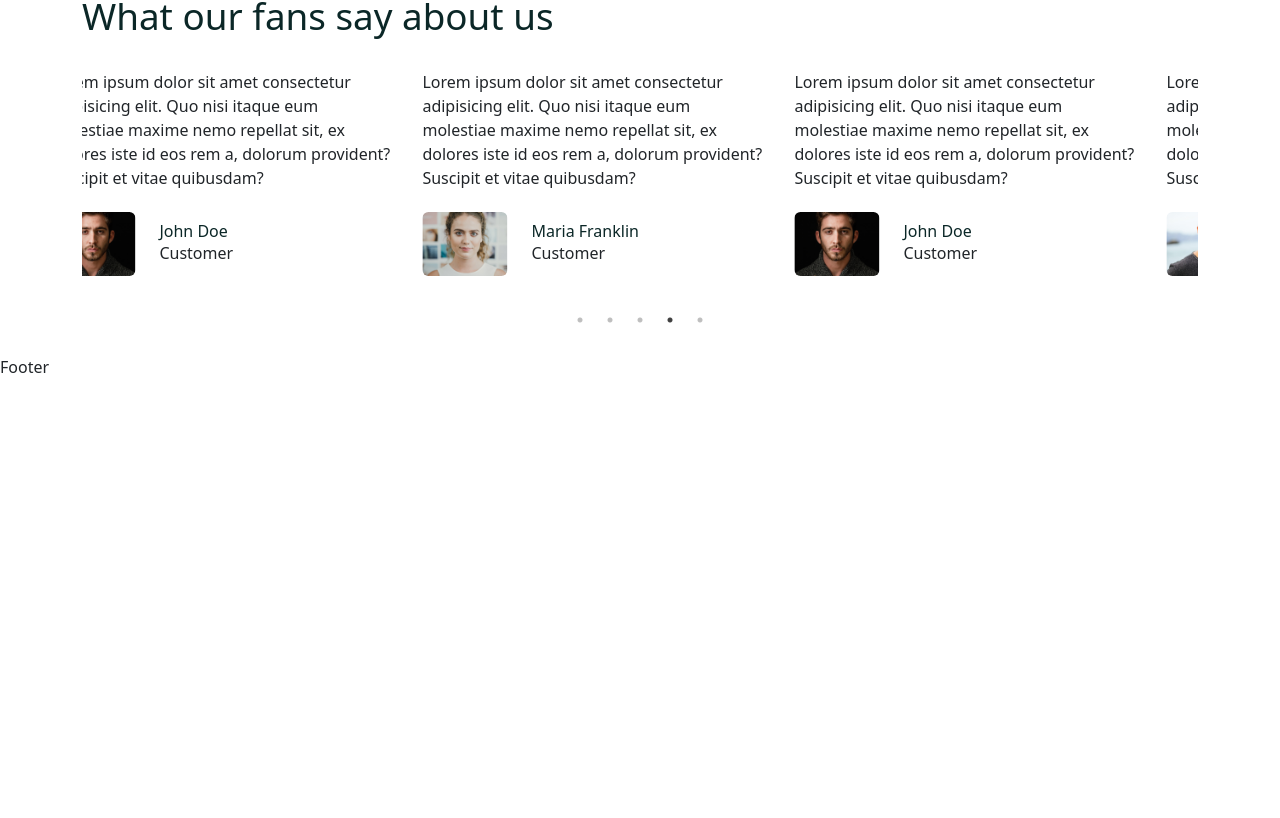
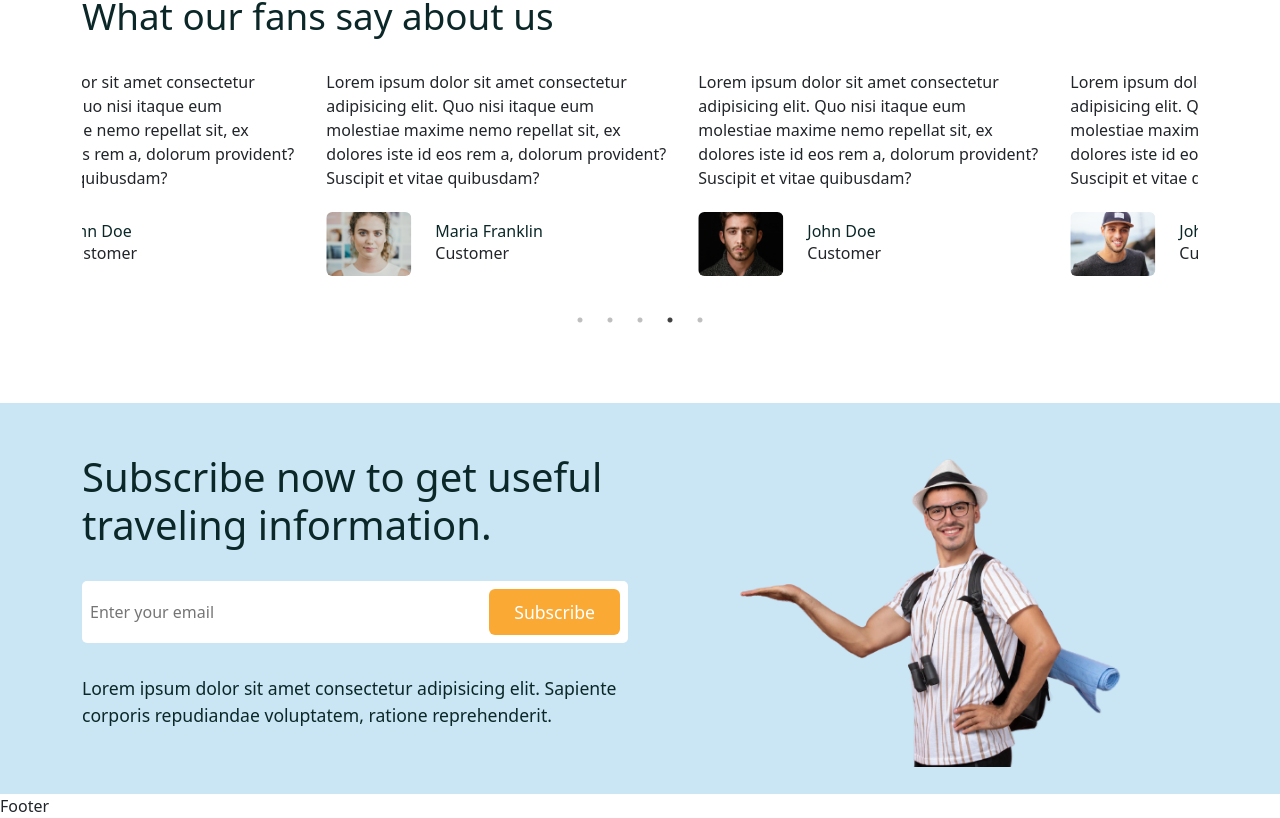
Before and after one commit to RodrigoMarquesPF/TourShop-MongoDB, a React (Create React App) app in the folder tour-management/frontend/: page /home in a window 1280 px wide. Shown: the part 3551-4369 px from the top of the page. Before the commit the page ends 3930 px from the top, so only its background shows below. Built offline with nearby package versions, Linux system fonts and the light colour scheme; a web font is replaced by a local one.

Commit message:
newsletter

```diff
--- a/tour-management/frontend/src/pages/Home.jsx
+++ b/tour-management/frontend/src/pages/Home.jsx
@@ -15,9 +15,10 @@
 import FeaturedTourList from "../components/Featured-tours/FeaturedTourList";
 import MasonryImagesGallery from "../components/Imagem-gallery/MasonryImagesGallery";
 import Testimonials from "../components/Testimonial/Testimonials";
+import Newslletter from "../shared/Newslletter";
 
 const Home = () => {
-  return  <>
+  return  (<>
 
   {/* Hero section */}
   <section>
@@ -161,7 +162,10 @@
     </Container>
   </section>
   {/*testimonial section fim */}
+  <Newslletter/>
+
   </>
+  );
 };
 
 export default Home;
--- /dev/null
+++ b/tour-management/frontend/src/shared/Newslletter.jsx
@@ -0,0 +1,36 @@
+import React from 'react'
+import './newsletter.css'
+
+import { Container, Row, Col } from 'reactstrap';
+import maleTourist from '../assets/images/male-tourist.png'
+
+const Newslletter = () => {
+  return (
+  <section className="newsletter">
+    <Container>
+        <Row>
+            <Col lg='6'>
+                <div className="newsletter__content">
+                    <h2>Subscribe now to get useful traveling information.</h2>
+
+                    <div className="newsletter__input">
+                        <input type="email" placeholder='Enter your email'/>
+                        <button className="btn newsletter__btn">Subscribe</button>
+                    </div>
+                    <p>Lorem ipsum dolor sit amet consectetur adipisicing elit.
+                        Sapiente corporis repudiandae voluptatem, ratione reprehenderit.
+                        </p>
+                </div>
+            </Col>
+            <Col lg="6">
+                <div className="newsletter__img">
+                    <img src={maleTourist} alt="" />
+                </div>
+            </Col>
+        </Row>
+    </Container>
+  </section>
+  );
+};
+
+export default Newslletter
--- /dev/null
+++ b/tour-management/frontend/src/shared/newsletter.css
@@ -0,0 +1,57 @@
+
+
+.newsletter{
+    background: #cae5f4;
+    padding: 0;
+    margin-top: 3rem;
+}
+
+
+.newsletter__img img{
+    width: 100%;
+}
+
+.newsletter__content {
+    padding: 50px 0;
+}
+
+
+.newsletter__content h2{
+    font-size: 2.5rem;
+    margin-bottom: 2rem;
+}
+
+
+.newsletter__input{
+    display: flex;
+    align-items: center;
+    justify-content: space-between;
+    background: #fff;
+    padding: 0.5rem;
+    margin-bottom: 2rem;
+    border-radius: 5px;
+}
+
+
+.newsletter__input input{
+    border: none;
+    font-size: 1rem;
+    color: var(--heading-color);
+}
+
+
+.newsletter__input input:focus{
+    outline: none;
+}
+
+.newsletter__btn{
+    padding: 0.5em 1.5rem !important;
+    background: var(--secondary-color) !important;
+    color: #fff !important;
+    font-size: 1.1rem !important;
+}
+
+.newsletter__content p{
+    color: var(--heading-color);
+    font-size: 1.1rem;
+}
```
